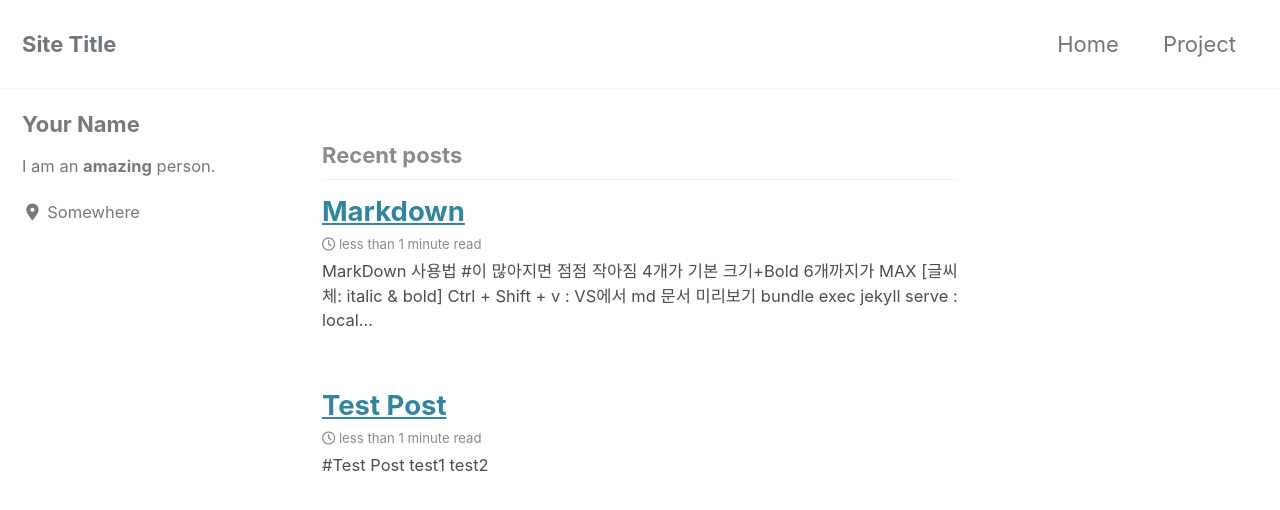
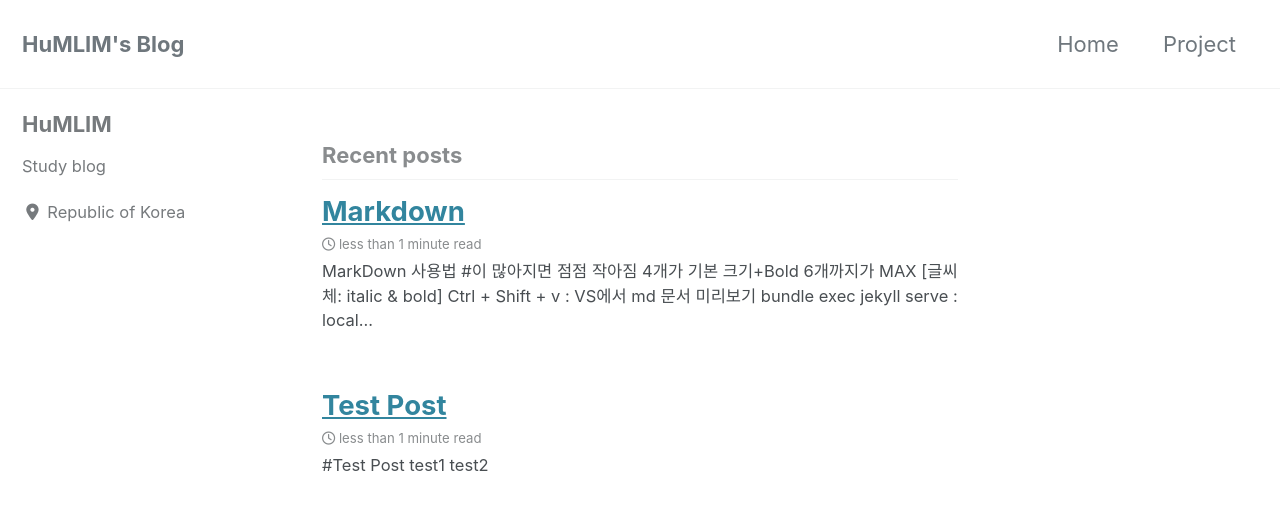
Before and after one commit to HuMLIM/HuMLIM.github.io, a Jekyll site: the page built from index.html, in a window 1280 px wide and 900 px high. Shown: the top 510 px of the window. Built offline with Jekyll 4.4.1, drawn with Linux system fonts in a browser that asks for light colours; cached includes are drawn as plain includes; nearby versions of some CDN libraries; the list of posts is cut into pages by our own code.

Commit message:
update main page

```diff
--- a/_config.yml
+++ b/_config.yml
@@ -16,7 +16,7 @@ minimal_mistakes_skin    : "default" # "air", "aqua", "contrast", "dark", "dirt"
 
 # Site Settings
 locale                   : "en-US"
-title                    : "Site Title"
+title                    : "HuMLIM's Blog"
 title_separator          : "-"
 subtitle                 : # site tagline that appears below site title in masthead
 name                     : "Your Name"
@@ -107,10 +107,10 @@ analytics:
 
 # Site Author
 author:
-  name             : "Your Name"
+  name             : "HuMLIM"
   avatar           : # path of avatar image, e.g. "/assets/images/bio-photo.jpg"
-  bio              : "I am an **amazing** person."
-  location         : "Somewhere"
+  bio              : "Study blog"
+  location         : "Republic of Korea"
   email            :
   links:
     - label: "Email"
```
